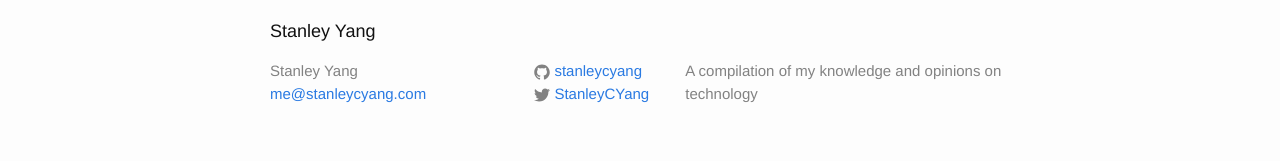
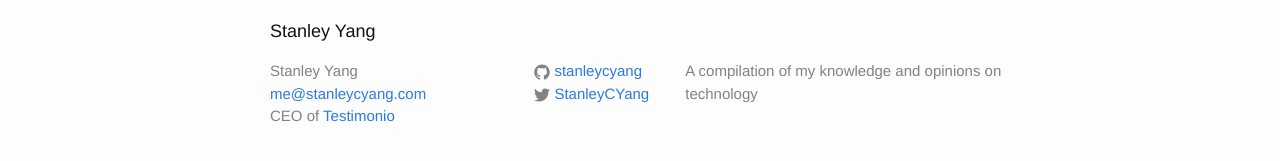
Before and after one commit to stanleycyang/stanleycyang.github.io, a Jekyll site: the page built from index.html, in a window 1280 px wide. Shown: the part 525-686 px from the top of the page. Built offline with Jekyll 4.4.1, drawn with Linux system fonts in a browser that asks for light colours.

Commit message:
Added backlink

```diff
--- a/_includes/footer.html
+++ b/_includes/footer.html
@@ -9,6 +9,7 @@
         <ul class="contact-list">
           <li>{{ site.title }}</li>
           <li><a href="mailto:{{ site.email }}">{{ site.email }}</a></li>
+          <li>CEO of <a href="https://www.testimon.io">Testimonio</a></li>
         </ul>
       </div>
 
```
